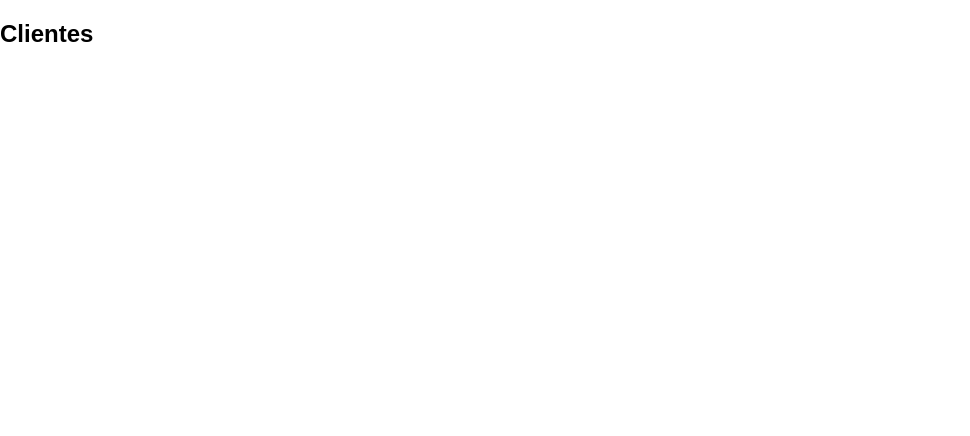
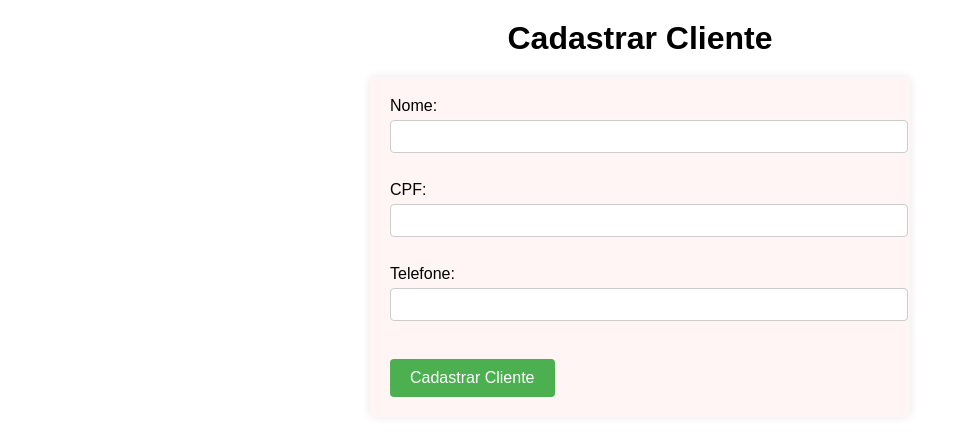
Before and after one commit to BrunooSanttana/BJ-Tech-Dine, a React (Create React App) app: page /clients in a window 1280 px wide. Shown: the top 436 px of the page, without its empty margins (0-970 px from the left). Built offline with nearby package versions, Linux system fonts and the light colour scheme.

Commit message:
[feat] new page for clients

```diff
--- a/src/pages/Clients.js
+++ b/src/pages/Clients.js
@@ -1,10 +1,82 @@
-import React from 'react';
+import React, { useState, useEffect } from 'react';
 
 const Clients = () => {
+  const [name, setName] = useState('');
+  const [cpf, setCpf] = useState('');
+  const [phone, setPhone] = useState('');
+  const [clients, setClients] = useState([]);
+  const [filter, setFilter] = useState('');
+
+  const handleClientSubmit = async (event) => {
+    event.preventDefault();
+    try {
+      const response = await fetch('http://localhost:5000/clients', {
+        method: 'POST',
+        headers: {
+          'Content-Type': 'application/json',
+        },
+        body: JSON.stringify({ name, cpf, phone }),
+      });
+
+      if (response.ok) {
+        const newClient = await response.json();
+        setClients([...clients, newClient]);
+        setName('');
+        setCpf('');
+        setPhone('');
+        alert('Cliente cadastrado com sucesso!');
+      } else {
+        console.error('Erro ao cadastrar cliente');
+      }
+    } catch (error) {
+      console.error('Erro ao conectar ao servidor', error);
+    }
+  };
+
+  const handleFilterChange = (event) => {
+    setFilter(event.target.value);
+  };
+
+  const filteredClients = clients.filter(client =>
+    client.name.toLowerCase().includes(filter.toLowerCase())
+  );
+
   return (
     <div>
-      <h2>Clientes</h2>
-      {/* Adicione o conteúdo para listagem e cadastro de clientes aqui */}
+      <h2 className="centered-title">Cadastrar Cliente</h2>
+      <form onSubmit={handleClientSubmit}>
+        <label>
+          Nome:
+          <input
+            type="text"
+            value={name}
+            onChange={(e) => setName(e.target.value)}
+            required
+          />
+        </label>
+        <br />
+        <label>
+          CPF:
+          <input
+            type="text"
+            value={cpf}
+            onChange={(e) => setCpf(e.target.value)}
+            required
+          />
+        </label>
+        <br />
+        <label>
+          Telefone:
+          <input
+            type="text"
+            value={phone}
+            onChange={(e) => setPhone(e.target.value)}
+            required
+          />
+        </label>
+        <br />
+        <button type="submit">Cadastrar Cliente</button>
+      </form>
     </div>
   );
 };
```
